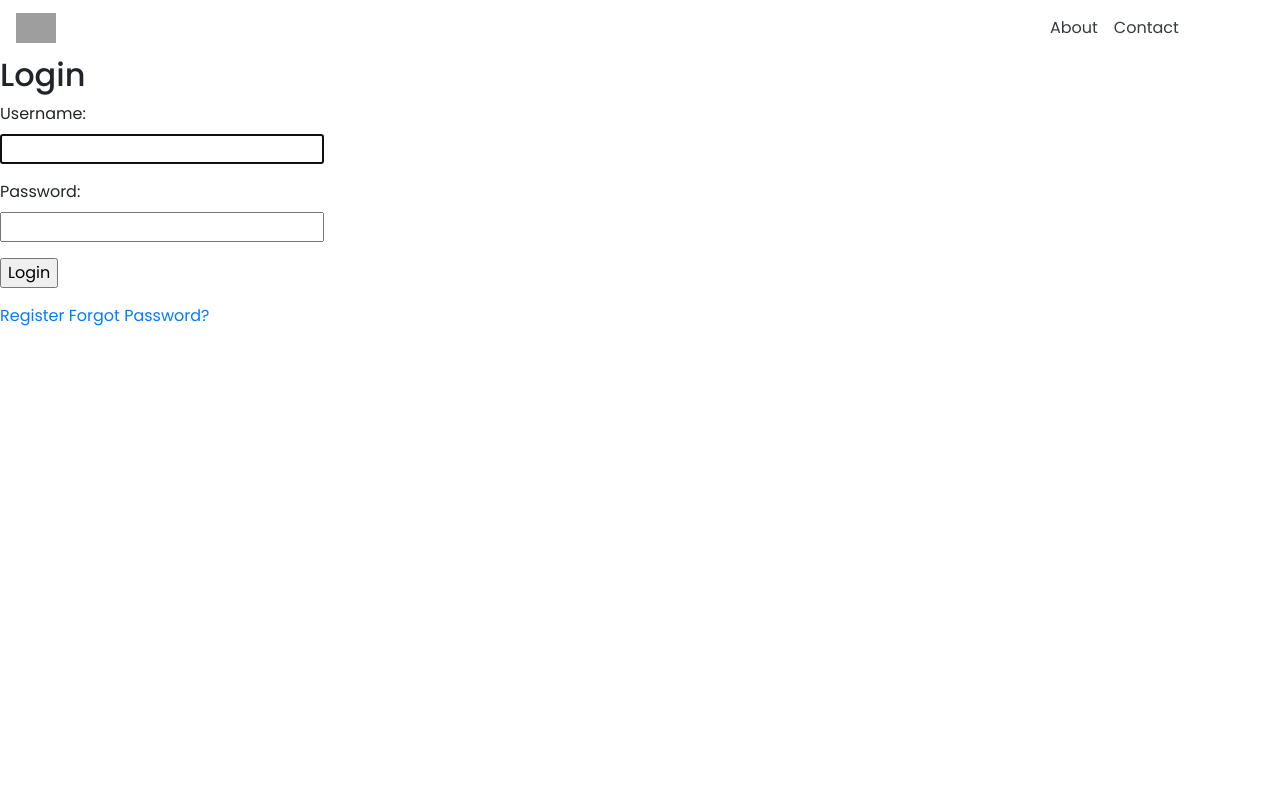
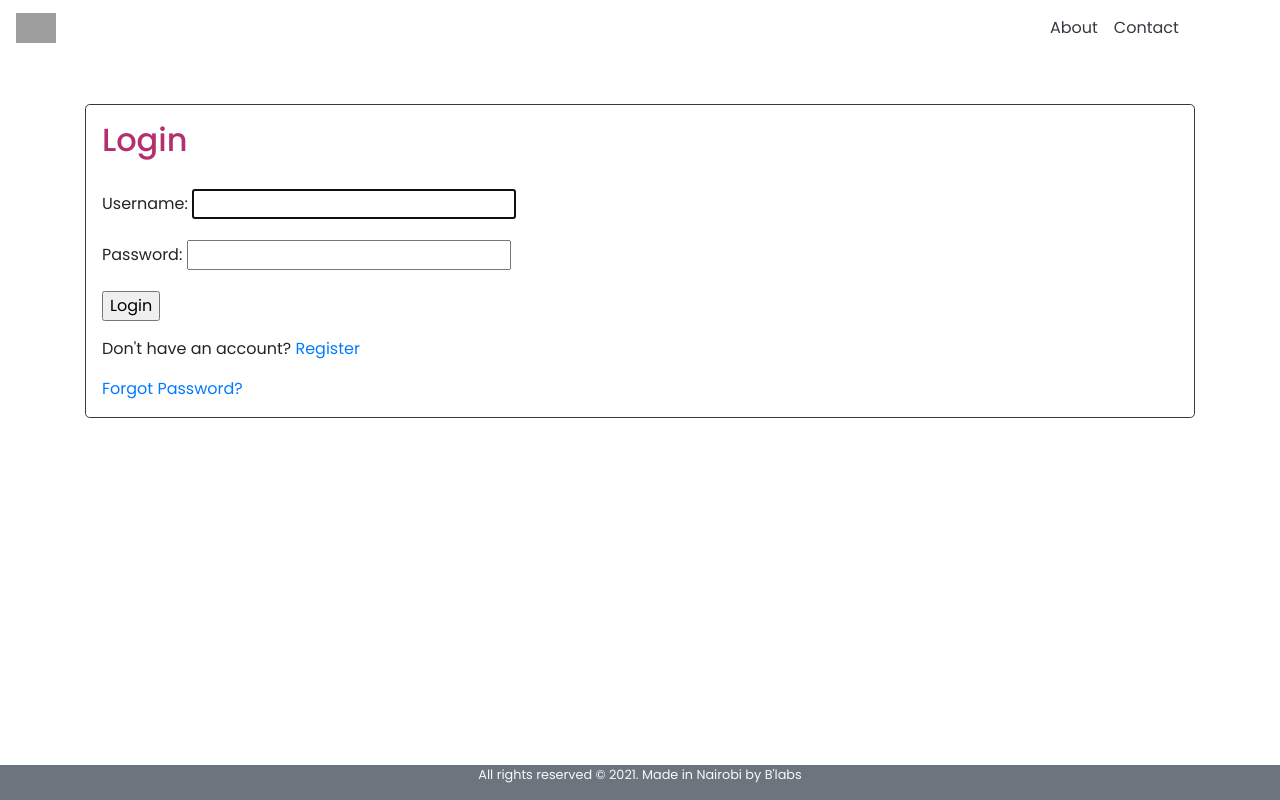
Before and after one commit to Barissa-Imran/Auction_site, a Django app: page /accounts/login/ in a window 1280 px wide. Run offline with Django 3.2, Linux system fonts and the light colour scheme; some libraries are stand-ins or nearby versions; grey boxes are pictures that could not be loaded.

Commit message:
added styling to pages

```diff
--- a/Fellaz_Auction/core/templates/index.html
+++ b/Fellaz_Auction/core/templates/index.html
@@ -87,7 +87,7 @@
         </div>
         <div class="bt-card fixed-bottom text-light small text-center bg-secondary">
             <footer class="">
-                <p>All rights reserved &#169; 2021. Made in Nairobi by Barrylabs</p>
+                <p>All rights reserved &#169; 2021. Made in Nairobi by B'labs</p>
             </footer>
         </div>
     </body>
--- a/Fellaz_Auction/users/templates/base.html
+++ b/Fellaz_Auction/users/templates/base.html
@@ -29,11 +29,17 @@
             font-family: "Poppins", sans-serif;
       }
         label, input{
-            display: block;
+            display: inline-block;
     }
         span.helptext{
             display:none;
     }
+        h2{
+            color: #B52F6E;
+        }
+        form{
+            padding-top: 2%;
+        }
     </style>
     </head>
     <body>
@@ -73,6 +79,11 @@
                 </li>
              </ul>
         </nav>
-
+        <!--global footer-->
+        <div class="bt-card fixed-bottom text-light small text-center bg-secondary">
+            <footer class="">
+                <p>All rights reserved &#169; 2021. Made in Nairobi by B'labs</p>
+            </footer>
+        </div>
 {%block content%}
 {% endblock %}
--- a/Fellaz_Auction/users/templates/registration/login.html
+++ b/Fellaz_Auction/users/templates/registration/login.html
@@ -1,15 +1,17 @@
 {% extends 'base.html' %}
 
 {% block content %}
+<div class="container pt-5 ">
+<div class="padding border border-dark rounded-lg mx-auto p-3">
 <h2>Login</h2>
-
 <form method="post">
     {% csrf_token %}
     {{form.as_p}}
     <input type="submit" value="Login">
 </form>
-
 {% comment %} <a href="{% url 'dashboard' %}">Back to dashboard</a> {% endcomment %}
-<a href="{% url 'register' %}">Register</a>
+<p>Don't have an account? <a href="{% url 'register' %}">Register</a></p>
 <a href="{% url 'password_reset' %}">Forgot Password?</a>
+</div>
+</div>
 {% endblock content %}
```
Also changed, not shown: Fellaz_Auction/users/templates/users/register.html (+10 -7 lines).
